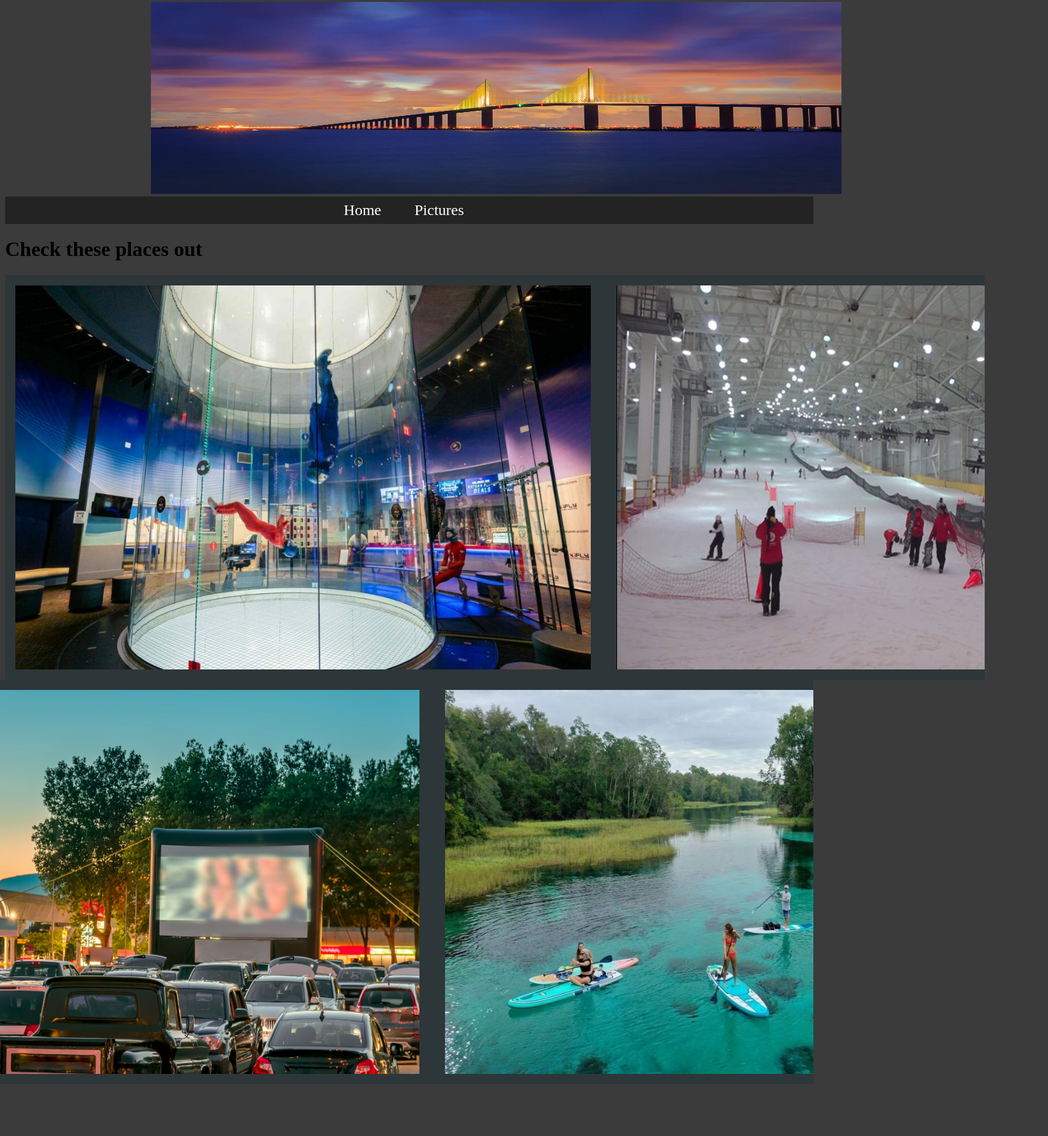
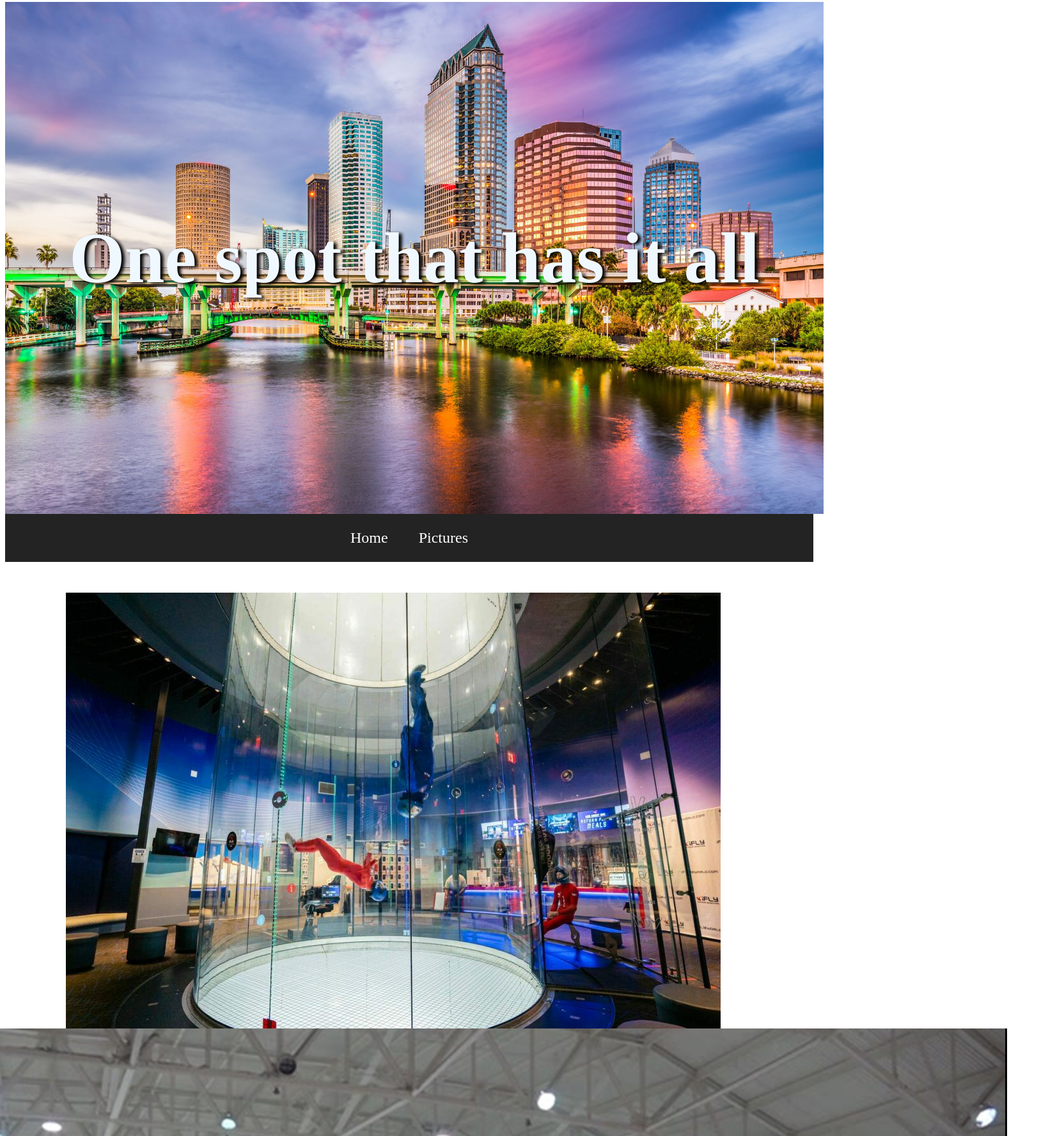
Before and after one commit to ItsNandito/Simple-Travel-Site, a plain HTML site: page picture.html in a window 1280 px wide. Shown: the part 5-1780 px from the top of the page at 64% size, 1639 px wide, since content can reach past the window. Before the commit the page ends 1699 px from the top, so only its background shows below. Drawn offline with Linux system fonts and the light colour scheme.

Commit message:
fixed homepage, working on pictures

```diff
--- a/css/style.css
+++ b/css/style.css
@@ -1,19 +1,37 @@
 header {
-    padding-left: 18%;
+
+    /*Flex Box */
+    display: flex;
+    justify-content: center;
+    align-items: center;
+
+    /*sizing*/
+    height: 100vh;
+    width: 100vw;
+
+    /*Text Align*/
+    text-align: center;
+
+    /* Background Image */
+    background-image: url(/images/tampabay.jpg);
+    background-size: cover;
+    background-position: center center;
+    background-repeat: no-repeat;
+    background-attachment: fixed;
+
 }
 
-#headimage {
-    display: flex;
-    flex-wrap: wrap;
-    justify-content: center;
-    height: 500px;
-    width: 1200px;
+header h1 {
+    font-size: 7em;
+    color: aliceblue;
+    text-shadow:5px 2px 5px black;
 }
 
+
 nav {
-    padding: .5em;
+    display: flex;
+    justify-content: center;
     background-color: rgb(35, 35, 35);
-    padding-left: 40%;
 }
 
 nav a {
@@ -38,63 +56,63 @@ a:link {
   }
 
 body {
-    background-color: rgb(59, 59, 59);
+    background-color: white;
+}
+
+main {
+    padding-right: 50px;
+    padding-bottom: 5em;
+
+}
+
+main>img {
+
+    /*side image in the main tag*/
+    float: left;
+    width: 500px;
+    height: 500px;
+    padding-top: 10em;
+    padding-left: 3em;
+}
+
+main>p {
+
+    /*text within main*/
+    padding-top: 5em;
+    padding-left: 30em;
+    font-size: larger;
+
 }
 
 
-#text1 {
-    background-color: brown;
-    display: inline;
-    position: absolute;
-    height: 500px;
-    width: 350px;
-    top: 40%;
-    left: 20%;
-    font-size: x-large;
-}
-#text2 {
-    background-color: chocolate;
-    display: inline;
-    position: absolute;
-    height: 500px;
-    width: 350px;
-    top: 40%;
-    left: 55%;
-    font-size: x-large;
+.imageframe {
+
+    display: flex;
+    flex-wrap: wrap;
+    justify-content: center;
+    padding: 3em;
+    gap: 1%;
 }
 
+.images {
 
-.gallery1 {
-    display: flex;
-    overflow-x: auto;
-    width: 1500px;
-    padding: 1em;
-    gap: 40px;
-    background-color: rgb(45, 54, 57);
+    display: inline, flex;
+    justify-content: center;
+    padding: 2em;
+    width: 500px;
+    height: 500px;
 
 }
 
-.gallery2 {
-    display: flex;
-    float: right;
-    overflow-x: auto;
-    width: 1500px;
+footer{
+    background-color: rgb(77, 77, 77);
     padding: 1em;
-    gap: 40px;
-    background-color: rgb(45, 54, 57);
 }
 
-#outdoorimages {
+footer p {
     display: flex;
-    gap: 40px;
-    height: 600px;
-    width: 900px;
+    justify-content: center;
+    font-size: large;
+    color: white;
 
 }
-
-#indoorimages {
-    display: flex;
-    height: 600px;
-    width: 900px;
-
-}
--- a/picture.html
+++ b/picture.html
@@ -9,25 +9,28 @@
 </head>
 <body>
     <header>
-        <img class="headimage" src="images/skywaybridge.jpg" alt="bridge" width="1080" height="300">
+        <h1>One spot that has it all</h1>
     </header>
     <nav>
         <a href="index.html">Home</a>
         <a href="picture.html">Pictures</a>
     </nav>
 
-    <h1>Check these places out</h1>
+    <main>
 
-    <section class="gallery1">
-        <img id="indoorimages" src="images/indoorskydive.jpg" alt="indoor Skydive">
-        <img id="indoorimages" src="images/indoorskyslope.jpg" alt="indoor Ski Slope">
-        <img id="indoorimages" src="images/aquariam.jpg" alt="Aquarium">
-    </section>
+        <section class="imageframe">
 
-    <section class="gallery2">
-        <img id="outdoorimages" src="images/outdoortheater.png" alt="Outdoor Theater">
-        <img id="outdoorimages" src="images/rivers.jpg" alt="Rivers">
-        <img id="outdoorimages" src="images/standuppaddle.webp" alt="Standup Paddling">
-    </section>
+            <img id="images" src="images/indoorskydive.jpg" alt="indoor Skydive" >
+            <img id="images" src="images/indoorskyslope.jpg" alt="indoor Ski Slope">
+            <img id="images" src="images/aquariam.jpg" alt="Aquarium">
+            <img id="images" src="images/outdoortheater.png" alt="Outdoor Theater">
+            <img id="images" src="images/rivers.jpg" alt="Rivers">
+            <img id="images" src="images/standuppaddle.webp" alt="Standup Paddling">
+
+        </section>
+
+
+    </main>
+
 </body>
 </html>
```
Also changed, not shown: index.html (+33 -8 lines), images/Baybin Sisil.png (added), images/Sunshinestate.png (added), images/tampabay.jpg (added), images/tampamap.jpg (added).
